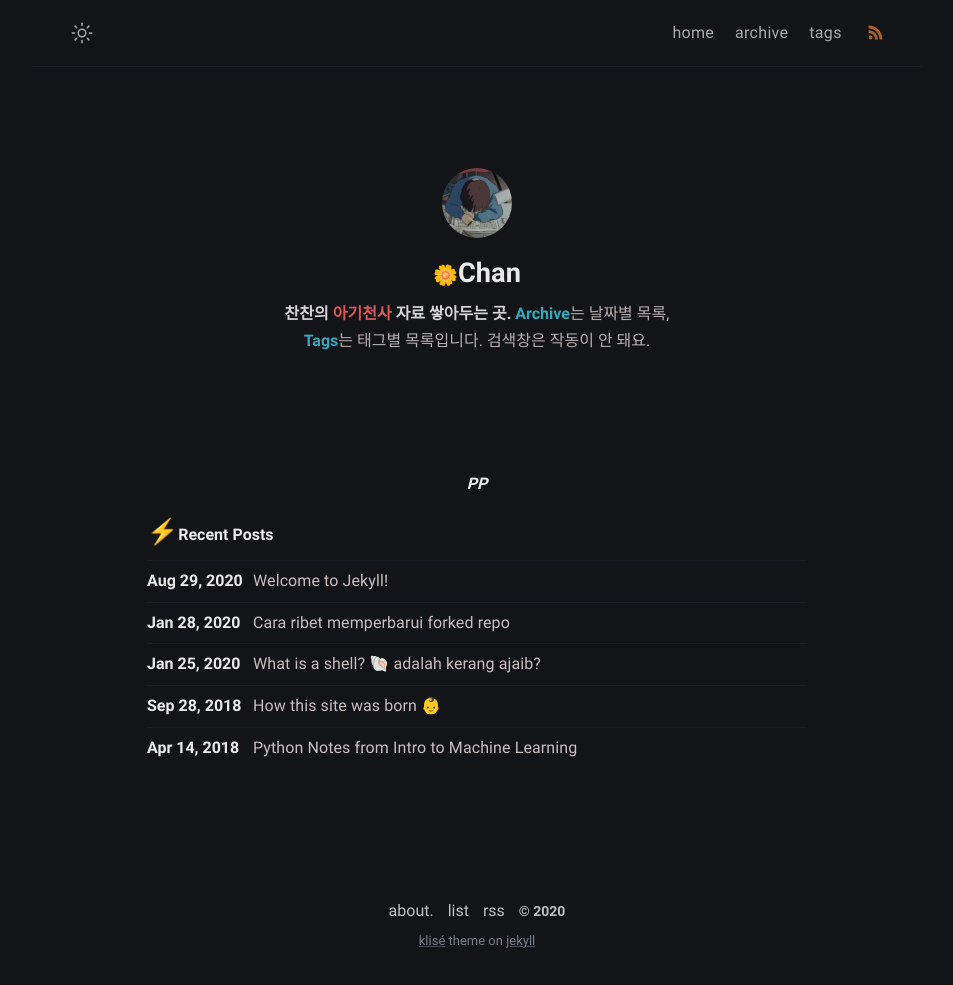
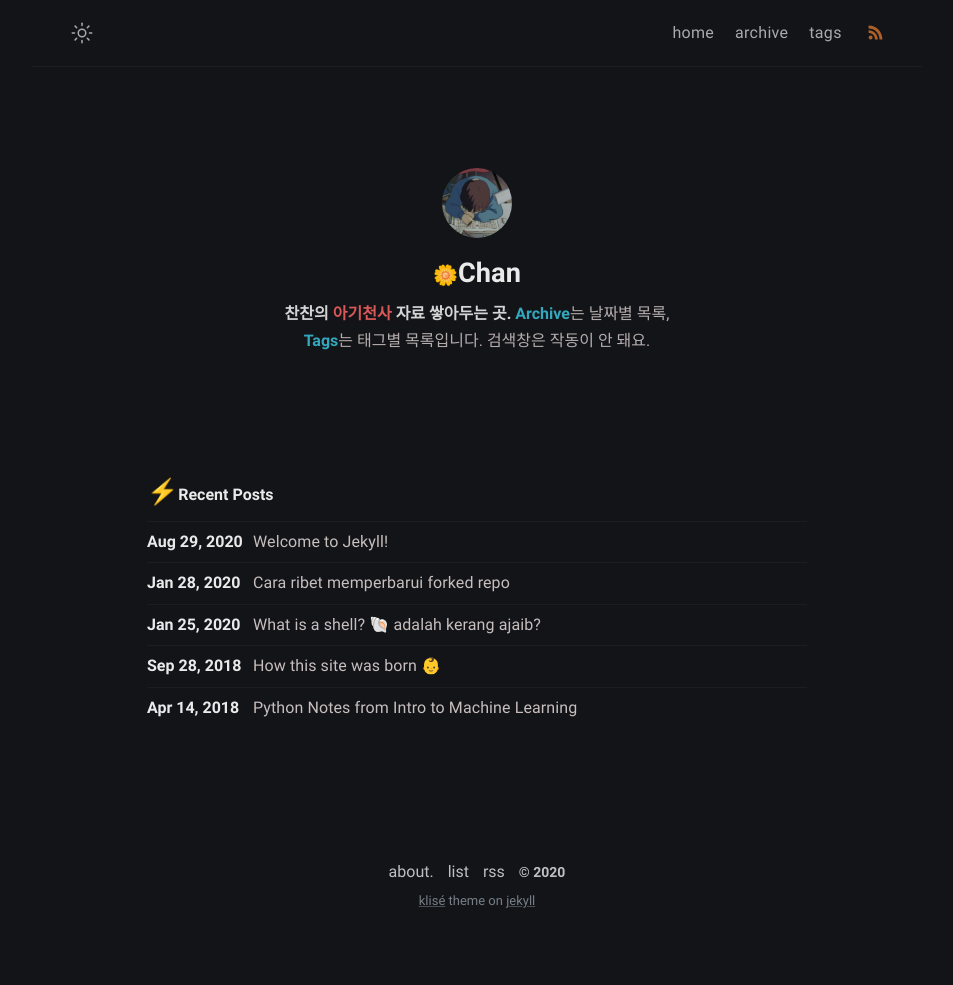
Before and after one commit to iwdstry/yeieje, a Jekyll site: the page built from index.md, in a window 1280 px wide. Shown: the whole page, without its empty margins (163-1116 px from the left). Built offline with Jekyll 4.4.1, drawn with Linux system fonts in a browser that asks for light colours; after the commit the page ends 945 px from its top, so only the background shows below that.

Commit message:
Create home.html

```diff
--- a/_layouts/home.html
+++ b/_layouts/home.html
@@ -3,7 +3,7 @@ layout: default
 home: true
 ---
 
-<div> <center><b><i>PP </i></b></center></div>
+<div> <center><b><i></i></b></center></div>
 
 <h3 class="posts-item-note" aria-label="Recent Posts"><span style='font-size:25px;'>&#9889;</span>Recent Posts</h3>
 {%- for post in site.posts limit: site.number_of_posts -%}
```
